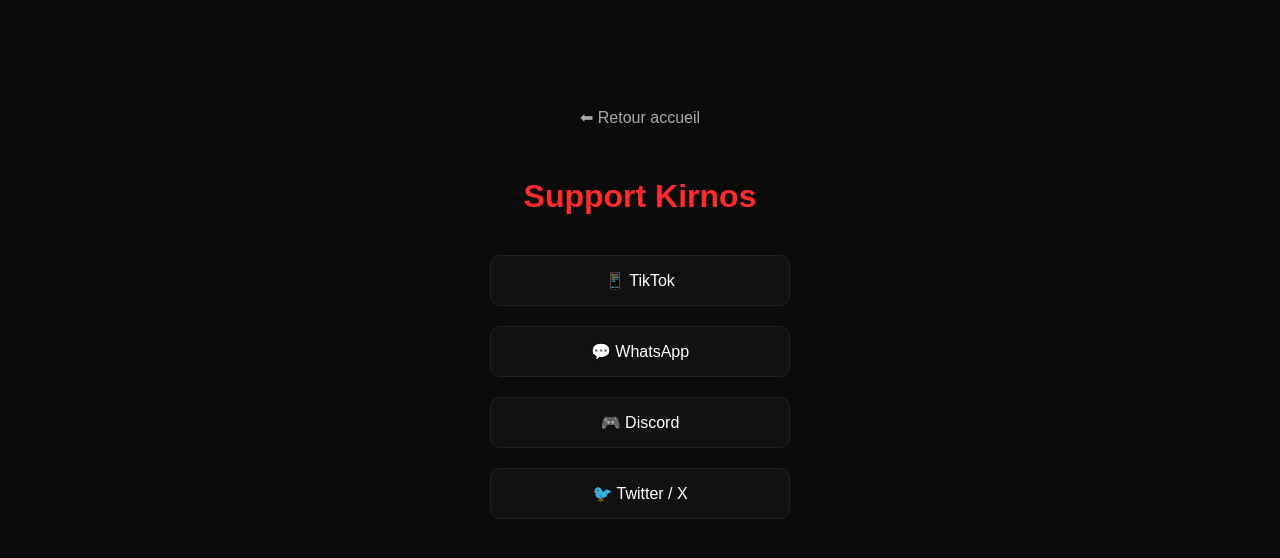
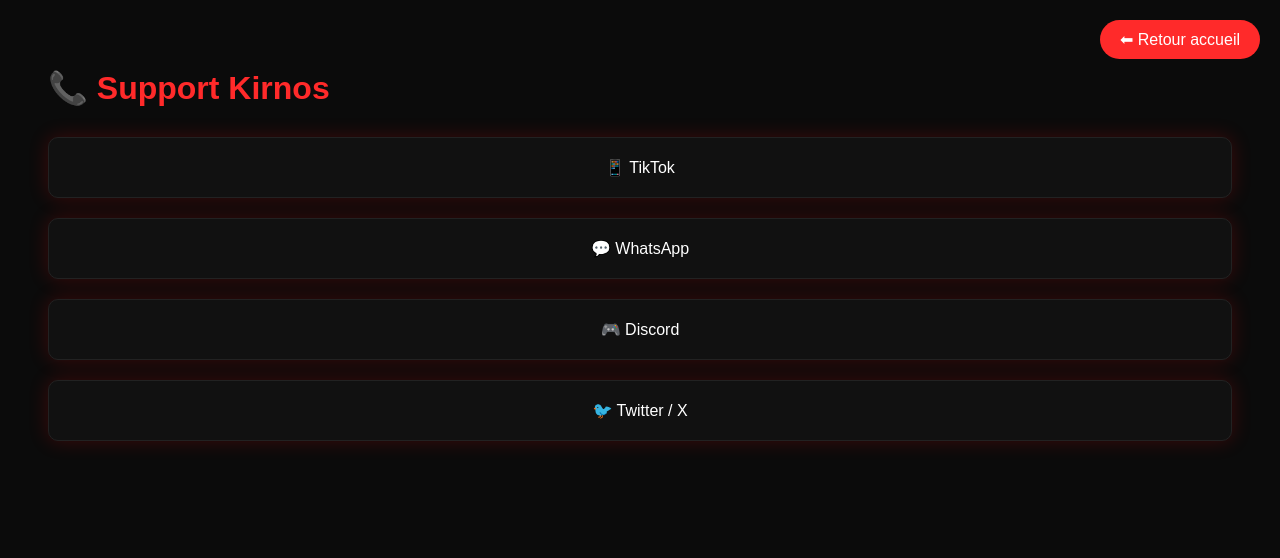
Before and after one commit to bulandloic36/Kirnos, a FastAPI app: page /support in a window 1280 px wide. Shown: the top 558 px of the page. Run offline with FastAPI, Linux system fonts and the light colour scheme.

Commit message:
style faq + support

```diff
--- a/templates/support.html
+++ b/templates/support.html
@@ -10,83 +10,70 @@ body{
 background:#0b0b0b;
 color:white;
 font-family:Arial;
-display:flex;
-flex-direction:column;
-align-items:center;
-padding-top:100px;
+padding:40px;
 }
 
-/* TITRE */
+.back{
+position:fixed;
+top:20px;
+right:20px;
+background:#ff2a2a;
+padding:10px 20px;
+border-radius:20px;
+text-decoration:none;
+color:white;
+}
+
 h1{
 color:#ff2a2a;
-margin-bottom:40px;
+margin-bottom:30px;
 }
 
-/* CONTAINER */
-.container{
-display:flex;
-flex-direction:column;
-gap:20px;
-width:300px;
+.box{
+background:#111;
+padding:20px;
+border-radius:10px;
+margin-bottom:20px;
+border:1px solid #222;
+box-shadow:0 0 20px rgba(255,0,0,0.2);
+transition:0.3s;
+text-align:center;
 }
 
-/* BOUTONS */
-.btn{
-padding:15px;
-text-align:center;
-border-radius:10px;
-text-decoration:none;
-color:white;
-background:#111;
-transition:0.3s;
-border:1px solid #222;
+.box:hover{
+box-shadow:0 0 30px red;
+transform:scale(1.02);
 }
 
-.btn:hover{
-background:#ff2a2a;
-box-shadow:0 0 20px red;
-transform:scale(1.05);
-}
-
-/* RETOUR */
-.back{
-margin-bottom:30px;
-color:#aaa;
+a{
+color:white;
 text-decoration:none;
-}
-
-.back:hover{
-color:#ff2a2a;
+display:block;
 }
 
 </style>
-
 </head>
 
 <body>
 
 <a href="/" class="back">⬅ Retour accueil</a>
 
-<h1>Support Kirnos</h1>
+<h1>📞 Support Kirnos</h1>
 
-<div class="container">
+<div class="box">
+<a href="https://tiktok.com/@kirnos24" target="_blank">📱 TikTok</a>
+</div>
 
-<a href="https://tiktok.com/@Kirnos24" target="_blank" class="btn">
-📱 TikTok
-</a>
+<div class="box">
+<a href="https://wa.me/0743260248" target="_blank">💬 WhatsApp</a>
+</div>
 
-<a href="https://wa.me/0743260248" target="_blank" class="btn">
-💬 WhatsApp
-</a>
+<div class="box">
+<a href="https://discord.gg/v3w8s33C" target="_blank">🎮 Discord</a>
+</div>
 
-<a href="https://discord.gg/https://discord.gg/v3w8s33C" target="_blank" class="btn">
-🎮 Discord
-</a>
-
-<a href="https://twitter.com/KIRNOS350102" target="_blank" class="btn">
-🐦 Twitter / X
-</a>
-
+<div class="box">
+<a href="https://twitter.com/KIRNOS350102" target="_blank">🐦 Twitter / X</a>
 </div>
 
 </body>
```
Also changed, not shown: templates/faq.html (+28 -115 lines).
